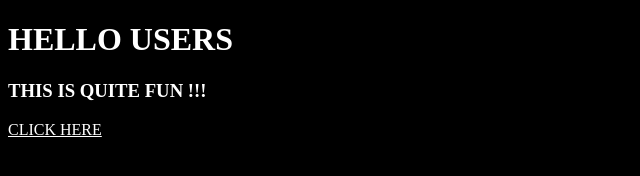
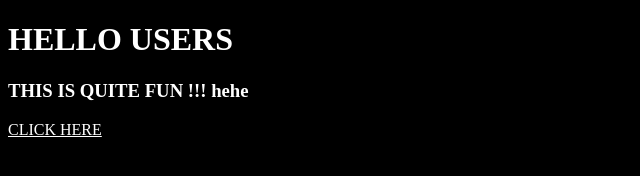
Before and after one commit to Oma3r3/mynodeapp, a website: page index.html in a window 1280 px wide. Shown: the full height of the page, 0-640 px from the left. Drawn offline with Linux system fonts and the light colour scheme.

Commit message:
Update index.html

```diff
--- a/index.html
+++ b/index.html
@@ -13,7 +13,7 @@
 </head>
 <body>
     <h1>HELLO USERS</h1>
-    <h3>THIS IS QUITE FUN !!!</h3>
+    <h3>THIS IS QUITE FUN !!! hehe</h3>
     <a href="/anotherpage">CLICK HERE</a>
 </body>
 </html>
```
